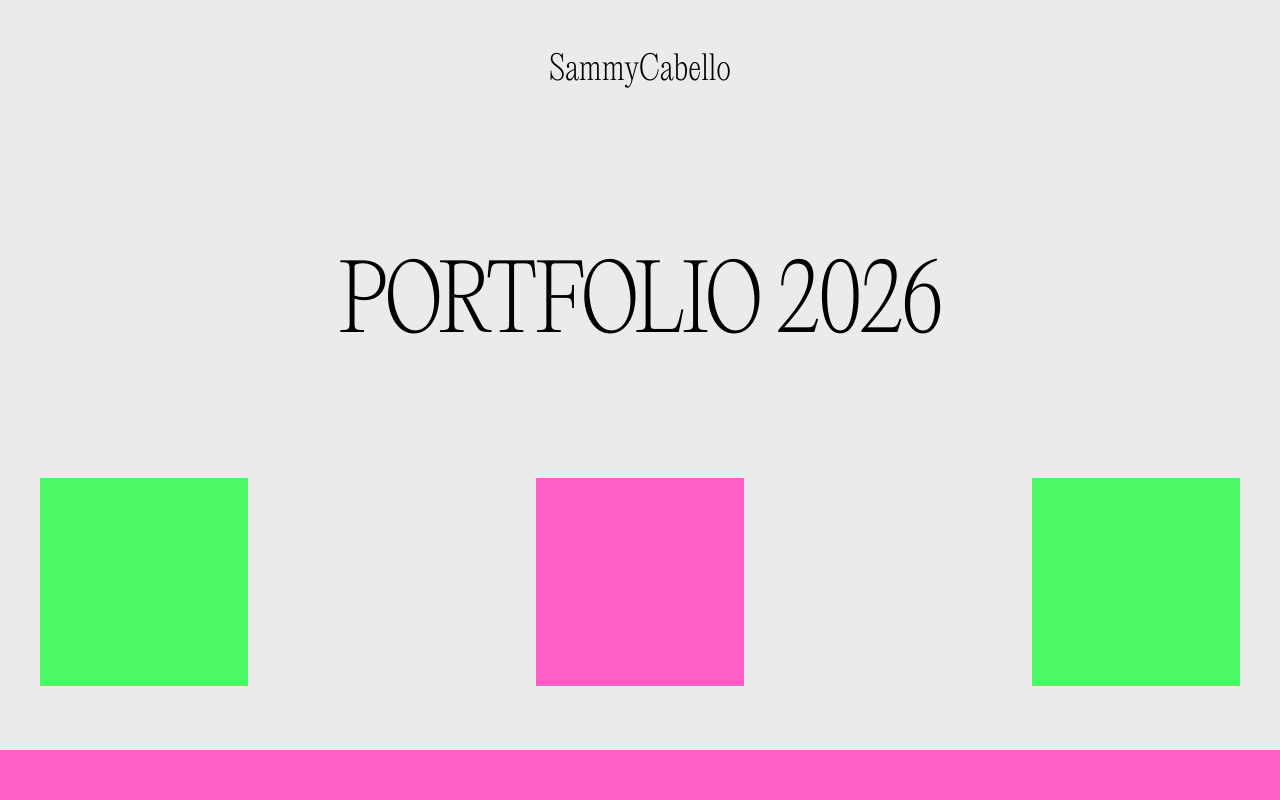
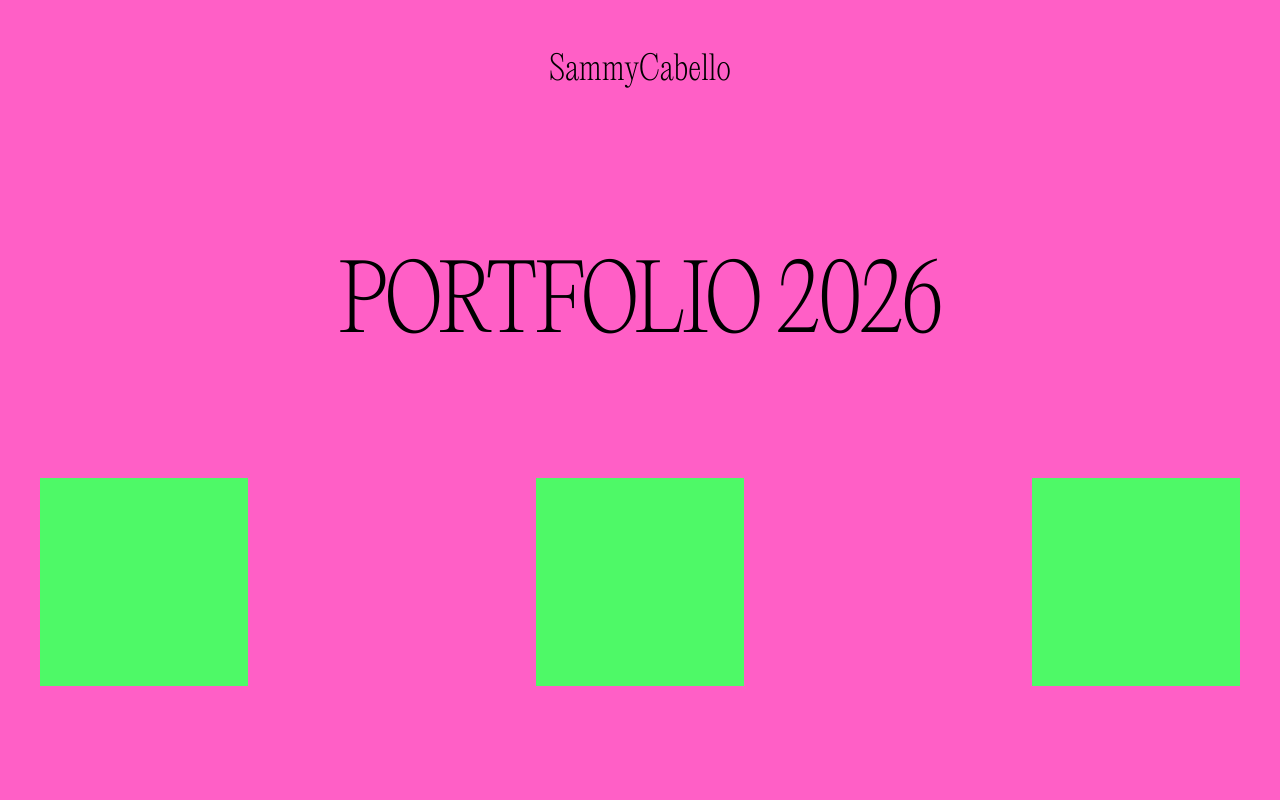
Before and after one commit to sammytsukino/sammycabello, a React (Vite) app: page / in a window 1280 px wide. Shown: the top 800 px of the page. Built offline with nearby package versions, Linux system fonts and the light colour scheme; a web font is replaced by a local one.

Commit message:
feat: update styles across multiple components for improved visual consistency and introduce new background color transition

```diff
--- a/src/components/HeroFeaturedWorks.jsx
+++ b/src/components/HeroFeaturedWorks.jsx
@@ -1,6 +1,6 @@
 const WORK_TILES = [
   { accent: 'bg-portfolio-lime', caption: 'Proyecto destacado 1' },
-  { accent: 'bg-portfolio-pink', caption: 'Proyecto destacado 2' },
+  { accent: 'bg-portfolio-lime', caption: 'Proyecto destacado 2' },
   { accent: 'bg-portfolio-lime', caption: 'Proyecto destacado 3' },
 ]
 
--- a/src/components/HomeContactSection.jsx
+++ b/src/components/HomeContactSection.jsx
@@ -24,11 +24,11 @@ export function HomeContactSection() {
     <section
       id="home-contact"
       aria-labelledby="home-contact-heading"
-      className="relative isolate overflow-hidden bg-portfolio-lime px-site-x py-site-y-loose max-lg:py-site-y-tight"
+      className="relative isolate overflow-hidden bg-transparent px-site-x py-site-y-loose max-lg:py-site-y-tight"
     >
       <div
         aria-hidden
-        className="pointer-events-none absolute -right-[8%] top-[12%] select-none font-editorial text-[clamp(4rem,18vw,14rem)] font-normal leading-none text-black/[0.07]"
+        className="pointer-events-none absolute -right-[8%] top-[12%] z-0 select-none font-editorial text-[clamp(4rem,18vw,14rem)] font-normal leading-none text-black/[0.07]"
       >
         ✶
       </div>
--- a/src/components/HomeDvdScreensaverSection.jsx
+++ b/src/components/HomeDvdScreensaverSection.jsx
@@ -337,7 +337,7 @@ export function HomeDvdScreensaverSection() {
       aria-label="Enlaces del portfolio"
       onMouseMove={handleSectionMouseMove}
       onMouseLeave={handleSectionMouseLeave}
-      className="relative isolate h-[100svh] w-full bg-portfolio-bg"
+      className="relative isolate h-[100svh] w-full bg-transparent"
     >
       {lgUp && finePointer && cursorPt != null ? (
         <div
--- a/src/components/HomeHeroSection.jsx
+++ b/src/components/HomeHeroSection.jsx
@@ -16,9 +16,14 @@ function HeroContinuarControl() {
 
 export function HomeHeroSection() {
   return (
-    <div className="relative flex h-[calc(100svh-50px)] min-h-[calc(100svh-50px)] w-full shrink-0 flex-col bg-portfolio-bg px-site-x [view-transition-name:hero]">
+    <div
+      className={
+        `relative flex h-[calc(100svh-50px)] min-h-[calc(100svh-50px)] w-full shrink-0 flex-col ` +
+        `bg-transparent px-site-x [view-transition-name:hero]`
+      }
+    >
       <div className="flex min-h-[min(14vw,18vh)] w-full shrink-0 items-center justify-center overflow-visible py-[clamp(0.75vw,2vw,1rem)]">
-        <NameDisplay/>
+        <NameDisplay variant="hero" />
       </div>
 
       <div className="flex min-h-0 flex-1 flex-col justify-center overflow-visible py-[clamp(0.5vw,1.5vw,2vh)]">
--- a/src/components/HomeInteractiveGallerySection.jsx
+++ b/src/components/HomeInteractiveGallerySection.jsx
@@ -412,7 +412,7 @@ export function HomeInteractiveGallerySection({
         id="home-gallery"
         ref={pinRef}
         aria-label="Galería interactiva"
-        className="relative isolate w-full overflow-hidden bg-portfolio-bg"
+        className="relative isolate w-full overflow-hidden bg-transparent"
       >
 
 
--- /dev/null
+++ b/src/components/HomePageScrollBackdrop.jsx
@@ -0,0 +1,30 @@
+import { useEffect, useState } from 'react'
+
+/**
+ * Capa fija bajo el contenido del home: rosa al inicio → portfolio-bg al hacer scroll.
+ * Las secciones del home van con fondo transparente para que se vea esta transición.
+ */
+export function HomePageScrollBackdrop() {
+  const [scrolled, setScrolled] = useState(false)
+
+  useEffect(() => {
+    const onScroll = () => {
+      setScrolled(window.scrollY > 8)
+    }
+    onScroll()
+    window.addEventListener('scroll', onScroll, { passive: true })
+    return () => window.removeEventListener('scroll', onScroll)
+  }, [])
+
+  return (
+    <div
+      aria-hidden
+      className={
+        `pointer-events-none fixed inset-0 z-0 ` +
+        `transition-colors [transition-duration:var(--page-background-color-transition-time,0.8s)] ` +
+        `ease-[cubic-bezier(0.33,1,0.68,1)] motion-reduce:transition-none ` +
+        (scrolled ? 'bg-portfolio-bg' : 'bg-portfolio-pink')
+      }
+    />
+  )
+}
--- a/src/components/NameDisplay.jsx
+++ b/src/components/NameDisplay.jsx
@@ -11,6 +11,12 @@ function accentColorAt(accent, alternatingIndex) {
   if (accent === 'green') return ALTERNATE_COLORS[0]
   if (accent === 'pink') return ALTERNATE_COLORS[1]
   return ALTERNATE_COLORS[alternatingIndex % ALTERNATE_COLORS.length]
+}
+
+
+function hoverGlyphColor(isHero, accent, alternatingIndex) {
+  if (isHero) return '#000000'
+  return accentColorAt(accent, alternatingIndex)
 }
 
 const HOVER_CURSOR_DINGBAT = String.fromCodePoint(0x2729)
@@ -112,6 +118,7 @@ export default function NameDisplay({
 
   const isFooter = variant === 'footer'
   const isNavbar = variant === 'navbar'
+  const isHero = variant === 'hero'
   const isScreensaver = variant === 'screensaver'
   const isScreensaverColumn = variant === 'screensaverColumn'
   const isAuto = trigger === 'auto'
@@ -141,7 +148,7 @@ export default function NameDisplay({
     ordered.forEach((idx, pos) => {
       map[idx] = {
         ss: randomSS(),
-        color: accentColorAt(resolvedAccent, pos),
+        color: hoverGlyphColor(isHero, resolvedAccent, pos),
       }
     })
     setAlternateMap(map)
@@ -152,6 +159,7 @@ export default function NameDisplay({
     footerSammyExtras,
     isAuto,
     isFooter,
+    isHero,
     isScreensaver,
     isScreensaverColumn,
     resolvedAccent,
@@ -187,7 +195,10 @@ export default function NameDisplay({
         const alreadyActive = Object.prototype.hasOwnProperty.call(next, idx)
         next[idx] = alreadyActive
           ? { ...next[idx], ss: randomSS() }
-          : { ss: randomSS(), color: accentColorAt(resolvedAccent, 0) }
+          : {
+              ss: randomSS(),
+              color: hoverGlyphColor(isHero, resolvedAccent, 0),
+            }
 
         autoOrderRef.current = [...autoOrderRef.current.filter((k) => k !== idx), idx]
         while (autoOrderRef.current.length > maxActive) {
@@ -213,7 +224,7 @@ export default function NameDisplay({
           if (!entry) continue
           withAlternatingColors[k] = {
             ss: entry.ss,
-            color: accentColorAt(resolvedAccent, p),
+            color: hoverGlyphColor(isHero, resolvedAccent, p),
           }
         }
 
@@ -230,6 +241,7 @@ export default function NameDisplay({
     eligibleIndices,
     isAuto,
     isFooter,
+    isHero,
     resolvedAccent,
     text,
   ])
@@ -251,6 +263,7 @@ export default function NameDisplay({
     isNavbar ? 'name-text--navbar' : '',
     isScreensaver ? 'name-text--screensaver' : '',
     isScreensaverColumn ? 'name-text--screensaver-column' : '',
+    isHero ? 'name-text--hero' : '',
   ]
     .filter(Boolean)
     .join(' ')
@@ -292,6 +305,10 @@ export default function NameDisplay({
 
         .name-text--navbar .char {
           font-size: clamp(1.65rem, 5vw, 3.25rem);
+        }
+
+        .name-text--hero .char {
+          color: #000000;
         }
 
         .name-text--screensaver {
--- a/src/components/PostHeroSection.jsx
+++ b/src/components/PostHeroSection.jsx
@@ -3,7 +3,7 @@ export function PostHeroSection() {
     <section
       id="post-hero"
       aria-label="Contenido principal"
-      className="relative min-h-0 bg-portfolio-pink px-site-x py-site-y-tight [view-transition-name:post-hero] lg:min-h-[min(120vh,1400px)] lg:py-site-y-loose"
+      className="relative min-h-0 bg-transparent px-site-x py-site-y-tight [view-transition-name:post-hero] lg:min-h-[min(120vh,1400px)] lg:py-site-y-loose"
     >
       <div className="mx-auto flex min-h-0 w-full max-w-[120rem] flex-col items-center justify-center gap-[clamp(2rem,5svh,5rem)] lg:min-h-[calc(120vh-clamp(8rem,28vh,16rem))]">
         <p className="m-0 max-w-[100rem] text-center font-editorial text-[clamp(1.7rem,calc(4.5vw+0.35rem),5rem)] leading-[1.12] tracking-[-0.01em] text-black lg:text-[clamp(3rem,4vw,5rem)] lg:leading-[1.1]">
--- a/src/index.css
+++ b/src/index.css
@@ -48,6 +48,7 @@
 @layer base {
   :root {
     font-family: var(--font-sans);
+    --page-background-color-transition-time: 0.8s;
   }
 
   html {
--- a/src/views/HomeView.jsx
+++ b/src/views/HomeView.jsx
@@ -4,6 +4,7 @@ import { HomeContactSection } from '../components/HomeContactSection.jsx'
 import { HomeDvdScreensaverSection } from '../components/HomeDvdScreensaverSection.jsx'
 import { HomeInteractiveGallerySection } from '../components/HomeInteractiveGallerySection.jsx'
 import { HomeHeroSection } from '../components/HomeHeroSection.jsx'
+import { HomePageScrollBackdrop } from '../components/HomePageScrollBackdrop.jsx'
 import { PostHeroSection } from '../components/PostHeroSection.jsx'
 import { scrollToIdWithTransition } from '../lib/scrollWithViewTransition.js'
 
@@ -19,12 +20,15 @@ export function HomeView() {
   }, [pathname, hash])
 
   return (
-    <main className="min-h-svh min-w-0 bg-portfolio-bg">
+    <>
+      <HomePageScrollBackdrop />
+      <main className="relative z-10 min-h-svh min-w-0 bg-transparent">
         <HomeHeroSection />
         <PostHeroSection />
         <HomeInteractiveGallerySection />
         <HomeDvdScreensaverSection />
         <HomeContactSection />
       </main>
+    </>
   )
 }
--- a/src/views/RootLayout.jsx
+++ b/src/views/RootLayout.jsx
@@ -6,10 +6,16 @@ import SiteFooter from '../components/SiteFooter.jsx'
 export function RootLayout() {
   const { pathname } = useLocation()
   const showGlobalFooter = pathname !== '/overview'
+  const homeShellTransparent = pathname === '/'
 
   return (
-    <div className="flex min-h-svh w-full max-w-none flex-col overflow-x-clip bg-portfolio-bg">
-      <div className="flex min-h-0 min-w-0 flex-1 flex-col">
+    <div
+      className={
+        `flex min-h-svh w-full max-w-none flex-col overflow-x-clip ` +
+        (homeShellTransparent ? 'bg-transparent' : 'bg-portfolio-bg')
+      }
+    >
+      <div className="relative flex min-h-0 min-w-0 flex-1 flex-col">
         <Outlet />
       </div>
       {showGlobalFooter ? <SiteFooter /> : null}
```
Lines whose indentation alone changed are shown as unchanged.
